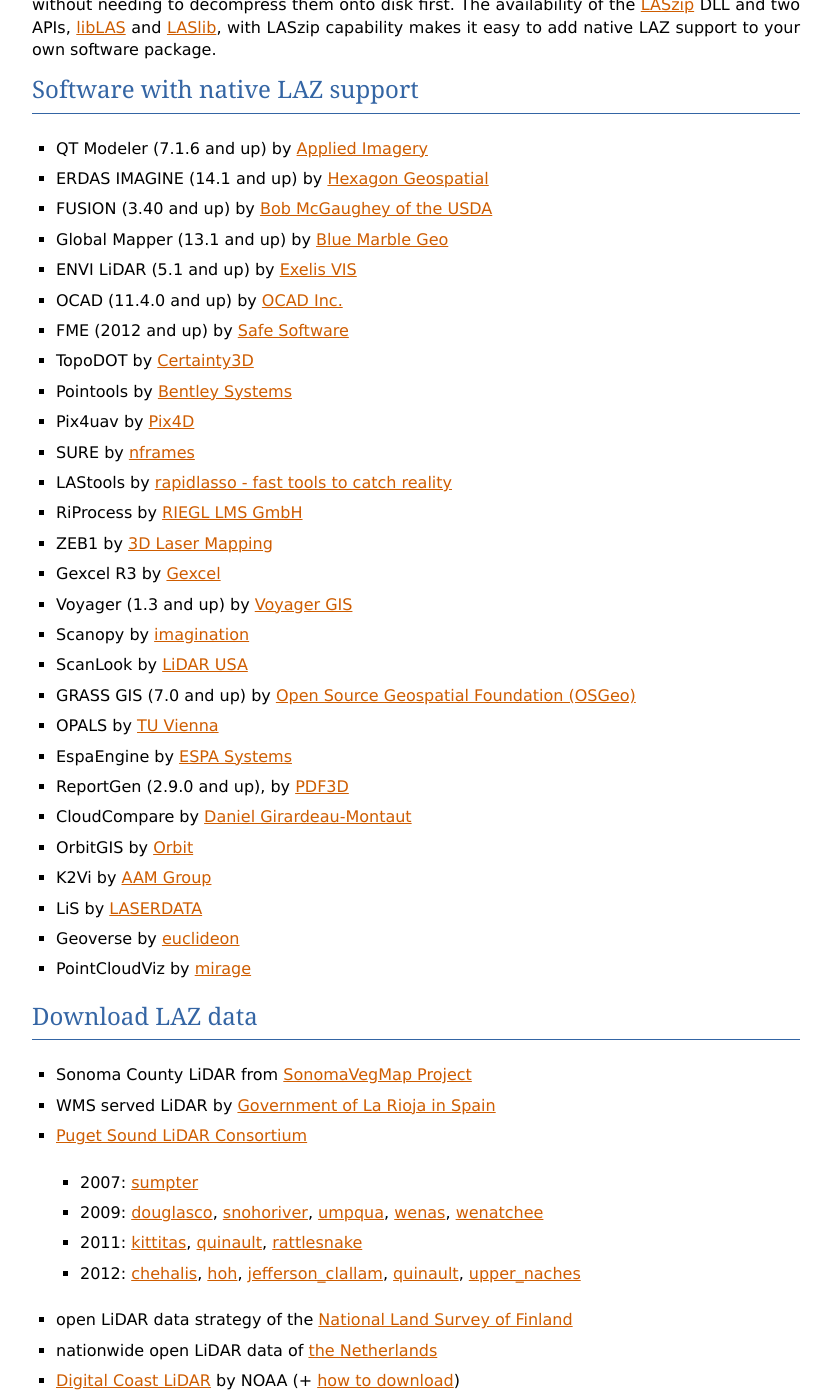
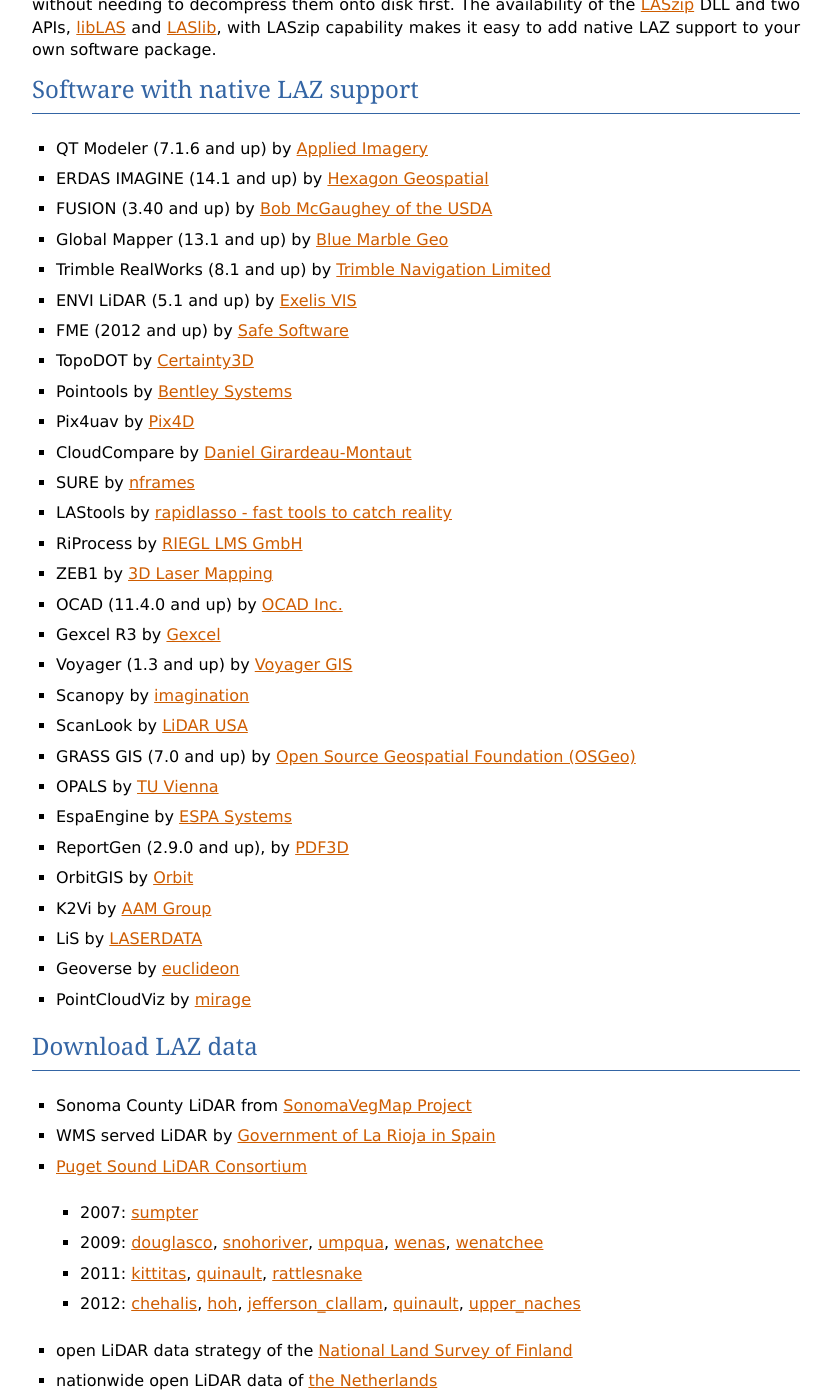
Before and after one commit to LASzip/LASzip, a Sphinx documentation site: the page built from docs/source/index.rst, in a window 1280 px wide and 1400 px high, scrolled down 1704 px. Shown: the whole window, without its empty margins (48-880 px from the left). Built offline with Sphinx 7.4.7, drawn with Linux system fonts in a browser that asks for light colours.

Commit message:
Trimble Realworks 8.1 adds LAZ support (import/export)

```diff
--- a/docs/source/index.rst
+++ b/docs/source/index.rst
@@ -104,16 +104,18 @@
 * ERDAS IMAGINE (14.1 and up) by `Hexagon Geospatial <http://www.hexagongeospatial.com/products/ERDAS-IMAGINE/Details.aspx>`_
 * FUSION (3.40 and up) by `Bob McGaughey of the USDA <http://forsys.cfr.washington.edu/fusion/fusionlatest.html/>`_
 * Global Mapper (13.1 and up) by `Blue Marble Geo <http://www.bluemarblegeo.com/>`_
+* Trimble RealWorks (8.1 and up) by `Trimble Navigation Limited <http://www.trimble.com/3d-laser-scanning/realworks.aspx>`_
 * ENVI LiDAR (5.1 and up) by `Exelis VIS <http://www.exelisvis.com/ProductsServices/ENVI/ENVILiDAR.aspx>`_
-* OCAD (11.4.0 and up) by `OCAD Inc. <http://ocad.com/blog/2013/11/ocad-11-4-0-supports-laz-files/>`_
 * FME (2012 and up) by `Safe Software <http://www.safe.com/>`_
 * TopoDOT by `Certainty3D <http://www.certainty3d.com/products/topodot/>`_
 * Pointools by `Bentley Systems <http://www.pointools.com/>`_
 * Pix4uav by `Pix4D <http://www.pix4d.com/>`_
+* CloudCompare by `Daniel Girardeau-Montaut <http://www.danielgm.net/cc/>`_
 * SURE by `nframes <http://www.nframes.com/>`_
 * LAStools by `rapidlasso - fast tools to catch reality <http://rapidlasso.com/>`_
 * RiProcess by `RIEGL LMS GmbH <http://www.riegl.com/>`_
 * ZEB1 by `3D Laser Mapping <http://www.3dlasermapping.com/index.php/products/handheld-mapping>`_
+* OCAD (11.4.0 and up) by `OCAD Inc. <http://ocad.com/blog/2013/11/ocad-11-4-0-supports-laz-files/>`_
 * Gexcel R3 by `Gexcel <http://www.gexcel.it/en/software/>`_
 * Voyager (1.3 and up) by `Voyager GIS <http://www.voyagergis.com/>`_
 * Scanopy by `imagination <http://www.imagination.at/>`_
```
Also changed, not shown: other parts of docs/source/index.rst (+0 -1 lines).
